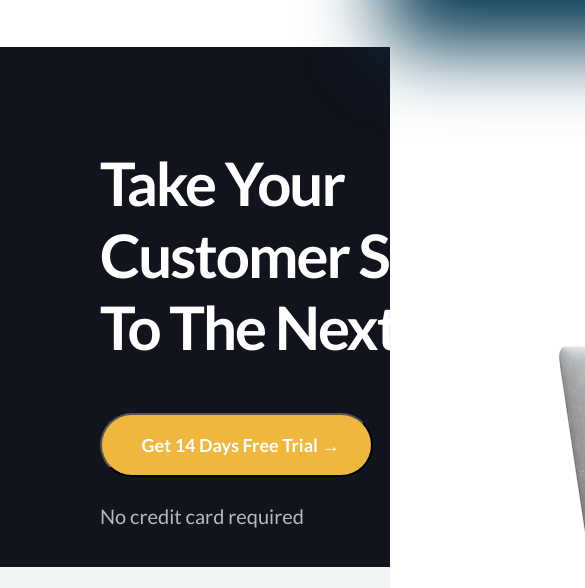
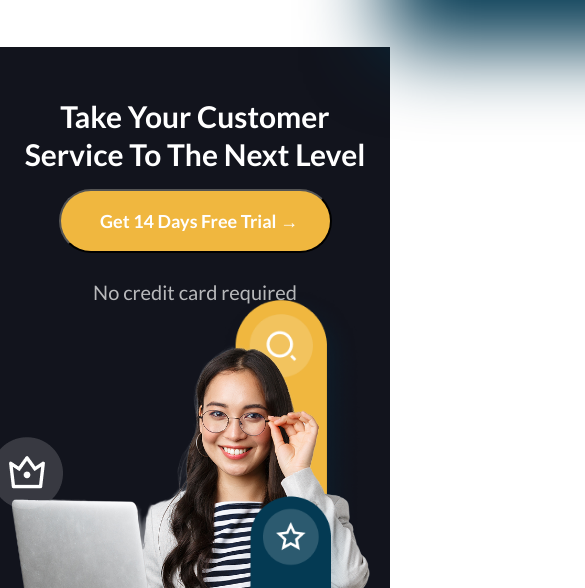
Before and after one commit to shanasherfudheen/trustco, a plain HTML site: page index.html in a window 390 px wide. Shown: the part 8265-8853 px from the top of the page, 585 px wide, since content can reach past the window. Drawn offline with Linux system fonts and the light colour scheme.

Commit message:
Made the CTA banner responsive

```diff
--- a/style.css
+++ b/style.css
@@ -1889,4 +1889,75 @@ input[type="submit"] {
     font-size: 0.875rem;
     line-height: 1.25rem;
   }
-}
+
+  /* ||BANNER */
+  #banner-section {
+    max-width: 100%;
+    height: auto;
+  }
+
+  .layout {
+    max-width: 100%;
+    height: auto;
+    flex-direction: column;
+    padding: 50px 20px;
+  }
+
+  .banner-text {
+    width: 100%;
+    gap: 1rem;
+    align-items: center;
+    text-align: center;
+    margin-left: 0px;
+    margin-top: 0px;
+  }
+
+  .banner-text h2 {
+    font-size: 1.875rem;
+    line-height: 2.375rem;
+    letter-spacing: 0;
+  }
+
+  .banner-btn {
+    justify-content: center;
+    align-items: center;
+  }
+
+  .decor-area {
+    width: 100%;
+    position: relative;
+  }
+
+  .decor-area img {
+    max-width: 100%;
+  }
+
+  .black-badge {
+    position: absolute;
+    top: -125px;
+    z-index: 6;
+    padding: 8px;
+  }
+
+  .girl-pic {
+    position: absolute;
+    top: -211.1px;
+    z-index: 4;
+  }
+
+  .green-badge {
+    position: absolute;
+    top: -78.74px;
+    left: 207px;
+    z-index: 5;
+    padding: 8px;
+  }
+
+  .yellow-badge {
+    position: absolute;
+    top: -276.87px;
+    left: 190px;
+    z-index: 3;
+    padding: 8px;
+  }
+}
```
